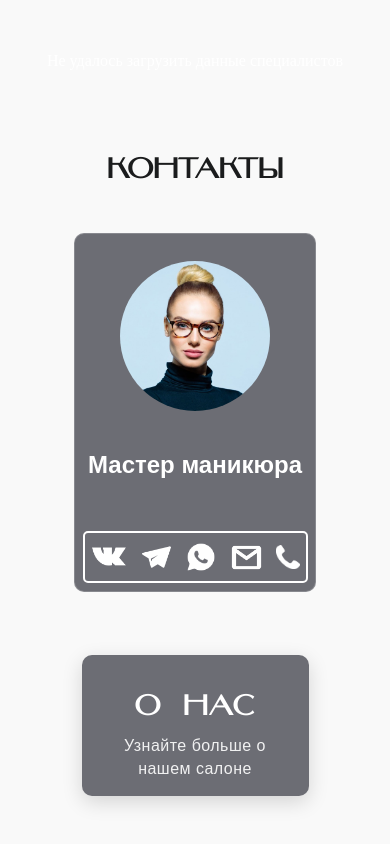
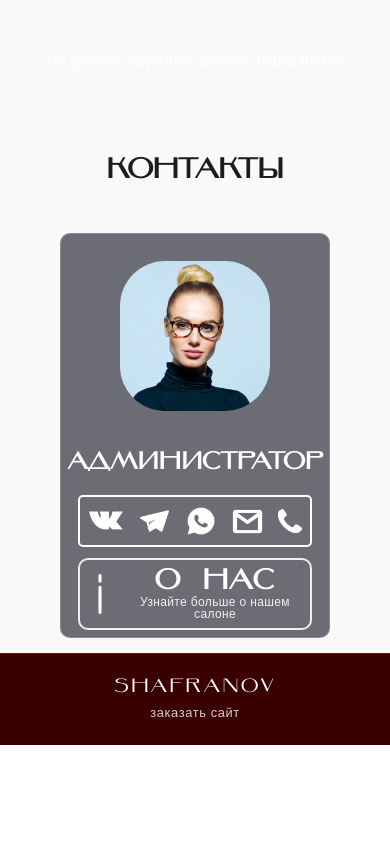
Before and after one commit to kiruxashafr/salon_krasoty, a website: page sh/главная.html in a window 390 px wide. Shown: the part 1130-1974 px from the top of the page. After the commit the page ends 1875 px from the top, so only its background shows below. Drawn offline with Linux system fonts and the light colour scheme; no server answers; a web font is replaced by a local one.

Commit message:
взуал

```diff
--- a/sh/css/about.css
+++ b/sh/css/about.css
@@ -12,67 +12,55 @@
     min-height: auto;
 }
 
+/* about.css - добавьте в стили .about-trigger */
 .about-trigger {
     display: flex;
-    flex-direction: column;
+    flex-direction: row; /* Изменяем на row чтобы элементы были в строке */
     align-items: center;
     justify-content: center;
-    padding: 1rem 2rem; /* Более сбалансированные отступы */
-    background-color: #6c6d74;
-    border-radius: 16px; /* Увеличил скругление */
-    width: 50%; /* Занимает 90% ширины вместо 100% */
-    max-width: 500px; /* Уменьшил максимальную ширину */
+    border-radius: 16px;
+    width: 95%;
+    border: 2px solid #eee;
+    max-width: 500px;
     cursor: pointer;
     transition: all 0.4s cubic-bezier(0.25, 0.46, 0.45, 0.94);
     position: relative;
     overflow: hidden;
-    box-shadow: 0 6px 20px rgba(0, 0, 0, 0.15); /* Более глубокая тень */
-margin-bottom: 10%;
+    margin-top: 5%;
+    padding: 0.5rem 0; /* Добавляем отступы */
+    gap: 1.5rem; /* Расстояние между иконкой и текстом */
 }
 
-.about-trigger::before {
-    content: '';
-    position: absolute;
-    top: 0;
-    left: -100%;
+.about-trigger-content {
+    display: flex;
+    flex-direction: column;
+    align-items: center;
+    text-align: center;
+}
+
+.about-icon {
+    width: 60px;
+    height: 60px;
+    flex-shrink: 0;
+    display: flex;
+    align-items: center;
+    justify-content: center;
+}
+
+.about-icon img {
     width: 100%;
     height: 100%;
-    background: linear-gradient(90deg, transparent, rgba(255, 255, 255, 0.15), transparent);
-    transition: left 0.7s ease;
+    object-fit: contain;
+    filter: brightness(0) invert(1); /* Делаем иконку белой */
 }
 
-.about-trigger:hover::before {
-    left: 100%;
-}
 
-.about-trigger:hover {
-    background-color: #7a7b82;
-    transform: translateY(-6px); /* Более заметный подъем */
-    box-shadow: 0 12px 30px rgba(0, 0, 0, 0.2);
-    border-color: rgb(250 250 250 / 45%);
-}
-
-.about-trigger:active {
-    transform: translateY(-2px);
-    transition: all 0.1s ease;
-}
-
-.about-section:hover {
-    background-color: #f9f9f9;
-    transform: none;
-}
-
-.about-section:hover .about-trigger {
-    background-color: #7a7b82;
-    transform: translateY(-4px);
-    transition: all 0.3s ease;
-}
 
 .about-title {
     font-family: 'soviet', Arial, sans-serif;
-    font-size: clamp(28px, 4vw, 40px);
+    font-size: clamp(28px, 4vw, 35px);
     color: white;
-    margin-bottom: 0.8rem;
+    margin: 0;
     text-align: center;
     text-transform: uppercase;
     letter-spacing: 0.05em;
@@ -83,7 +71,7 @@ margin-bottom: 10%;
 
 .about-subtitle {
     font-family: 'forum', Arial, sans-serif;
-    font-size: clamp(16px, 1.8vw, 18px); /* Уменьшил максимальный размер */
+    font-size: clamp(12px, 1.8vw, 15px); /* Уменьшил максимальный размер */
     color: rgba(255, 255, 255, 0.9);
     margin: 0;
     text-align: center;
@@ -91,7 +79,7 @@ margin-bottom: 10%;
     z-index: 2;
     font-weight: 400;
     letter-spacing: 0.03em;
-    line-height: 1.4;
+    line-height: 1;
 }
 
 /* Остальные стили модального окна */
@@ -230,12 +218,12 @@ margin-bottom: 10%;
 /* Адаптация для мобильных */
 @media (max-width: 768px) {
     .about-section {
-        padding: 3rem 1rem;
+        padding: 2rem 1rem;
+        padding-top: 0;
     }
 
     .about-trigger {
-        padding: 1rem 1.5rem;
-        margin: 0 1rem;
+
         border-radius: 10px;
     }
 
@@ -254,7 +242,7 @@ margin-bottom: 10%;
     }
 
     .about-map-container {
-        height: 200px;
+        height: 300px;
     }
 
     .about-text h3 {
@@ -284,3 +272,81 @@ margin-bottom: 10%;
         flex: 1;
     }
 }
+
+
+/* Футер */
+.footer {
+    width: 100%;
+    padding: 2rem 0;
+    background-color: #3a0000;
+    border-top: 1px solid rgba(255, 255, 255, 0.1);
+    text-align: center;
+}
+
+.footer-content {
+    max-width: 1200px;
+    margin: 0 auto;
+    padding: 0 2rem;
+}
+
+.footer-link {
+    text-decoration: none;
+    color: white;
+    display: inline-block;
+    transition: all 0.3s ease;
+}
+
+.footer-title {
+    display: block;
+    font-family: 'soviet', Arial, sans-serif;
+    font-size: 1.5rem;
+    margin-bottom: 0.5rem;
+    text-transform: uppercase;
+    letter-spacing: 0.1em;
+}
+
+.footer-subtitle {
+    display: block;
+    font-family: 'forum', Arial, sans-serif;
+    font-size: 0.9rem;
+    opacity: 0.8;
+    text-transform: lowercase;
+    letter-spacing: 0.05em;
+}
+
+.footer-link:hover {
+    transform: translateY(-2px);
+    opacity: 0.9;
+}
+
+/* Адаптация для мобильных */
+@media (max-width: 768px) {
+    .footer {
+        padding: 1.5rem 0;
+    }
+
+    .footer-title {
+        font-size: 1.2rem;
+    }
+
+    .footer-subtitle {
+        font-size: 0.8rem;
+    }
+}
+
+
+
+/* Адаптация для мобильных */
+@media (max-width: 768px) {
+    .about-trigger {
+        flex-direction: row;
+        gap: 0;
+        width: 90%;
+        margin-top: 4%;
+    }
+
+    .about-icon {
+        width: 40px;
+        height: 40px;
+    }
+}
--- a/sh/css/contact.css
+++ b/sh/css/contact.css
@@ -1,5 +1,4 @@
-
-.contactwin{
+.contactwin {
   display: flex;
   flex-direction: column;
   align-items: center;
@@ -7,15 +6,18 @@
   box-sizing: border-box;
   width: 100%;
 }
-.works-heading{
+
+.works-heading {
     font-family: 'soviet', Arial, sans-serif;
     font-size: clamp(28px, 5vw, 48px);
     text-align: center;
     margin-bottom: 3rem;
     color: #1b1c1d;
 }
+
 .contactwin {
-    background-color: #f9f9f9;}
+    background-color: #f9f9f9;
+}
 
 .contactwin.hidden {
     display: none;
@@ -33,12 +35,13 @@
 .profile-photo {
   width: 150px;
   height: 150px;
-    border-radius: 50%;
+  border-radius: 45px;
   object-fit: cover;
   margin: 20px auto;
   display: block;
 }
-.cont{
+
+.cont {
     align-items: center;
     justify-content: center;
     padding: 2%;
@@ -47,24 +50,51 @@
     background-color: #6c6d74;
     border-radius: 10px;
     border: 1px solid rgb(250 250 250 / 20%);
+    position: relative; /* Added for pseudo-element positioning */
+    overflow: hidden; /* Ensures the shimmer doesn't overflow */
+    transition: all 0.4s cubic-bezier(0.25, 0.46, 0.45, 0.94); /* Smooth transition for hover effects */
+}
+
+.cont::before {
+    content: '';
+    position: absolute;
+    top: 0;
+    left: -100%;
+    width: 100%;
+    height: 100%;
+    background: linear-gradient(90deg, transparent, rgba(255, 255, 255, 0.15), transparent);
+    transition: left 0.7s ease;
+}
+
+.cont:hover::before {
+    left: 100%;
+}
+
+.cont:hover {
+    background-color: #7a7b82; /* Matches about-trigger hover color */
+    transform: translateY(-4px); /* Slight lift effect on hover */
+    box-shadow: 0 6px 20px rgba(0, 0, 0, 0.2); /* Adds shadow on hover */
+    border-color: rgb(250 250 250 / 45%); /* Matches about-trigger border */
 }
 
 .profile-name {
     color: white;
-    font-family: 'cormorant', Arial, sans-serif;
+    font-family: 'soviet', Arial, sans-serif;
     font-weight: 700;
+    text-transform: uppercase;
     font-size: clamp(24px, 5vw, 36px);
     text-align: center;
     margin-bottom: 20px;
 }
+
 .contact-boxx {
-    margin-top: 2em;
     display: flex;
     justify-content: space-evenly;
     border: 2px solid white;
     border-radius: 5px;
+    width: 95%;
+}
 
-}
 .contact-boxx a {
     filter: brightness(0) invert(1);
     padding: 6px;
@@ -79,21 +109,25 @@
     height: 4em;
     transition: transform 0.2s;
 }
+
 .contact-link-telegram img {
     width: 4em;
     height: 4em;
     transition: transform 0.2s;
 }
+
 .contact-link-whatsapp img {
     width: 3.6em;
     height: 3.6em;
     transition: transform 0.2s;
 }
+
 .contact-link-mail img {
     width: 4em;
     height: 4em;
     transition: transform 0.2s;
 }
+
 .contact-link-phone img {
     width: 3em;
     height: 3em;
@@ -108,28 +142,93 @@
     transform: scale(1.12);
 }
 
+/* New About Us button styles */
+.about-us-button {
+    display: flex;
+    align-items: center;
+    justify-content: center;
+    padding: 1rem 2rem;
+    background-color: #6c6d74;
+    border-radius: 10px;
+    border: 1px solid rgb(250 250 250 / 20%);
+    cursor: pointer;
+    position: relative;
+    overflow: hidden;
+    transition: all 0.4s cubic-bezier(0.25, 0.46, 0.45, 0.94);
+    margin-top: 20px;
+    width: 100%;
+    max-width: 300px;
+    text-decoration: none;
+}
+
+.about-us-button::before {
+    content: '';
+    position: absolute;
+    top: 0;
+    left: -100%;
+    width: 100%;
+    height: 100%;
+    background: linear-gradient(90deg, transparent, rgba(255, 255, 255, 0.15), transparent);
+    transition: left 0.7s ease;
+}
+
+.about-us-button:hover::before {
+    left: 100%;
+}
+
+.about-us-button:hover {
+    background-color: #7a7b82;
+    transform: translateY(-4px);
+    box-shadow: 0 6px 20px rgba(0, 0, 0, 0.2);
+    border-color: rgb(250 250 250 / 45%);
+}
+
+.about-us-button span {
+    font-family: 'soviet', Arial, sans-serif;
+    font-size: clamp(18px, 3vw, 24px);
+    color: white;
+    text-transform: uppercase;
+    letter-spacing: 0.05em;
+    font-weight: 600;
+    text-align: center;
+}
+
 @media (max-width: 768px) {
-  .contact-boxx{
-    width: auto;
+    .contact-boxx {
+        width: 90%;
     }
+
     .contact-link-vk img {
         width: 36px;
         height: 36px;
     }
+
     .contact-link-telegram img {
         width: 34px;
         height: 34px;
     }
+
     .contact-link-whatsapp img {
         width: 32px;
         height: 32px;
     }
+
     .contact-link-mail img {
         width: 35px;
         height: 35px;
     }
+
     .contact-link-phone img {
         width: 24px;
         height: 24px;
     }
+
+    .about-us-button {
+        padding: 0.8rem 1.5rem;
+        max-width: 250px;
     }
+
+    .about-us-button span {
+        font-size: clamp(16px, 2.5vw, 20px);
+    }
+}
--- a/sh/главная.html
+++ b/sh/главная.html
@@ -121,7 +121,7 @@
       <h2 class="works-heading">КОНТАКТЫ</h2>
   <div class="cont">
     <img src="photo/картинки/ава.jpg" alt="Profile Photo" class="profile-photo">
-    <h1 class="profile-name">Мастер маникюра</h1>
+    <h1 class="profile-name">администратор</h1>
 
     <div class="contact-boxx">
         <a href="https://m.vk.com/shafranov_k" class="contact-link-vk"><img src="photo/header/vk.png" alt="VK"></a>
@@ -130,16 +130,20 @@
         <a href="mailto:kirshafranov@gmail.com" class="contact-link-mail"><img src="photo/header/pngwing.com (1).png" alt="mail"></a>
         <a href="tel:89255355278" class="contact-link-phone"><img src="photo/header/pngwing.com (4).png" alt="tel"></a>
     </div>
+<!-- Замените существующий блок about-trigger на этот -->
+<!-- Исправленный блок about-trigger -->
+<div class="about-trigger" id="about-trigger">
+    <div class="about-icon">
+        <img src="photo/картинки/i.png" alt="Информация">
+    </div>
+    <div class="about-trigger-content">
+        <h2 class="about-title">О НАС</h2>
+        <p class="about-subtitle">Узнайте больше о нашем салоне</p>
+    </div>
+</div>
     </div>
 </section>
 
-<!-- Секция "О нас" -->
-<section class="about-section" id="about-section">
-    <div class="about-trigger">
-        <h2 class="about-title">О НАС</h2>
-        <p class="about-subtitle">Узнайте больше о нашем салоне</p>
-    </div>
-</section>
 
 <!-- Модальное окно "О нас" -->
 <div id="about-modal" class="about-modal">
@@ -151,9 +155,7 @@
         </div>
 
         <div class="about-content">
-            <div class="about-image">
-                <img src="photo/картинки/о-нас.jpg" alt="Наш салон">
-            </div>
+
             <div class="about-text">
                 <h3>Наш салон красоты</h3>
                 <p>Мы создаем пространство, где красота встречается с комфортом. Наш салон в Орле — это место, где каждый клиент получает индивидуальный подход и профессиональный уход.</p>
@@ -177,9 +179,25 @@
                     </div>
                 </div>
             </div>
+            <div class="about-image">
+                <img src="photo/картинки/о-нас.jpg" alt="Наш салон">
+            </div>
         </div>
     </div>
 </div>
+
+
+
+<!-- Футер -->
+<footer class="footer">
+    <div class="footer-content">
+        <a href="https://shafranov.site/" target="_blank" class="footer-link">
+            <span class="footer-title">SHAFRANOV</span>
+            <span class="footer-subtitle">заказать сайт</span>
+        </a>
+    </div>
+</footer>
+
 
     <script src="https://api-maps.yandex.ru/2.1/?apikey=cd34631a-b921-4e00-81de-cde4ec9c7fab&lang=ru_RU" type="text/javascript"></script>
     <script src="js/header.js"></script>
```
Also changed, not shown: sh/js/about.js (+12 -13 lines), sh/photo/картинки/i.png (added). Lines whose indentation alone changed are shown as unchanged.
